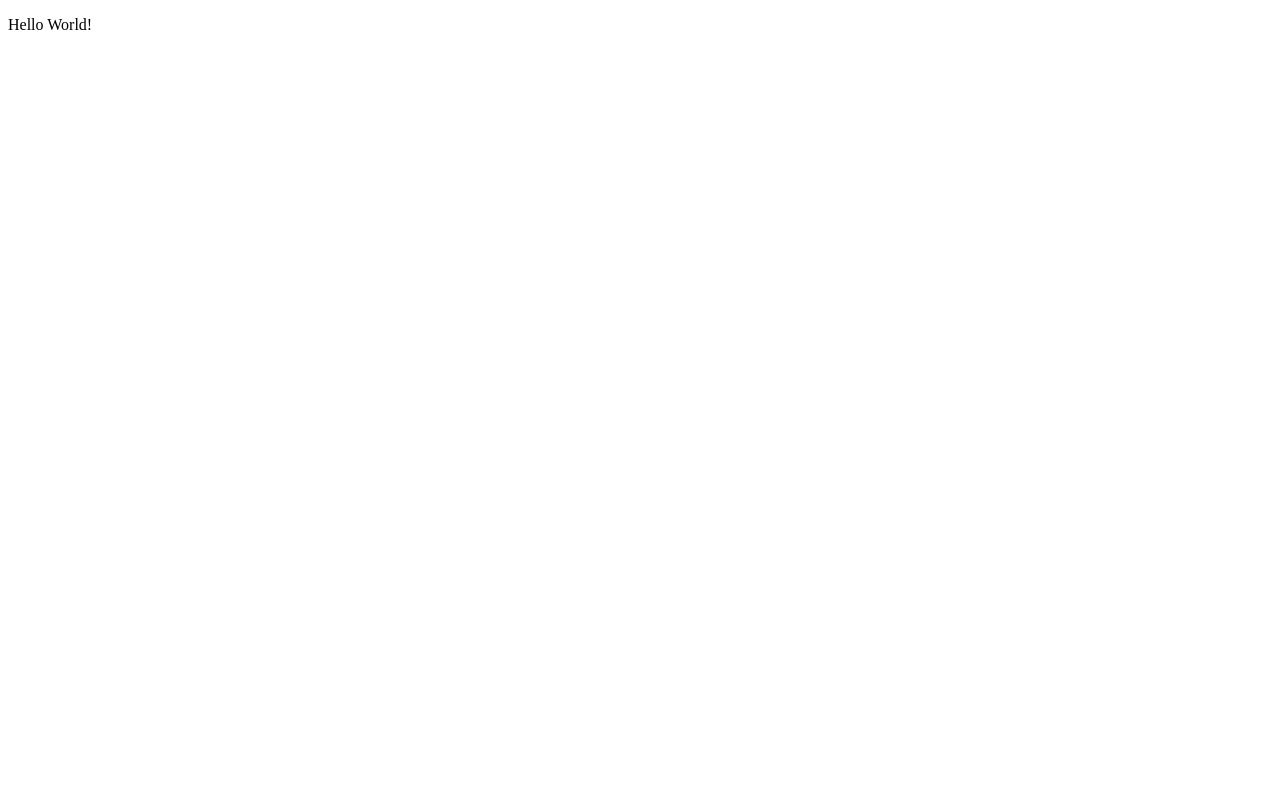
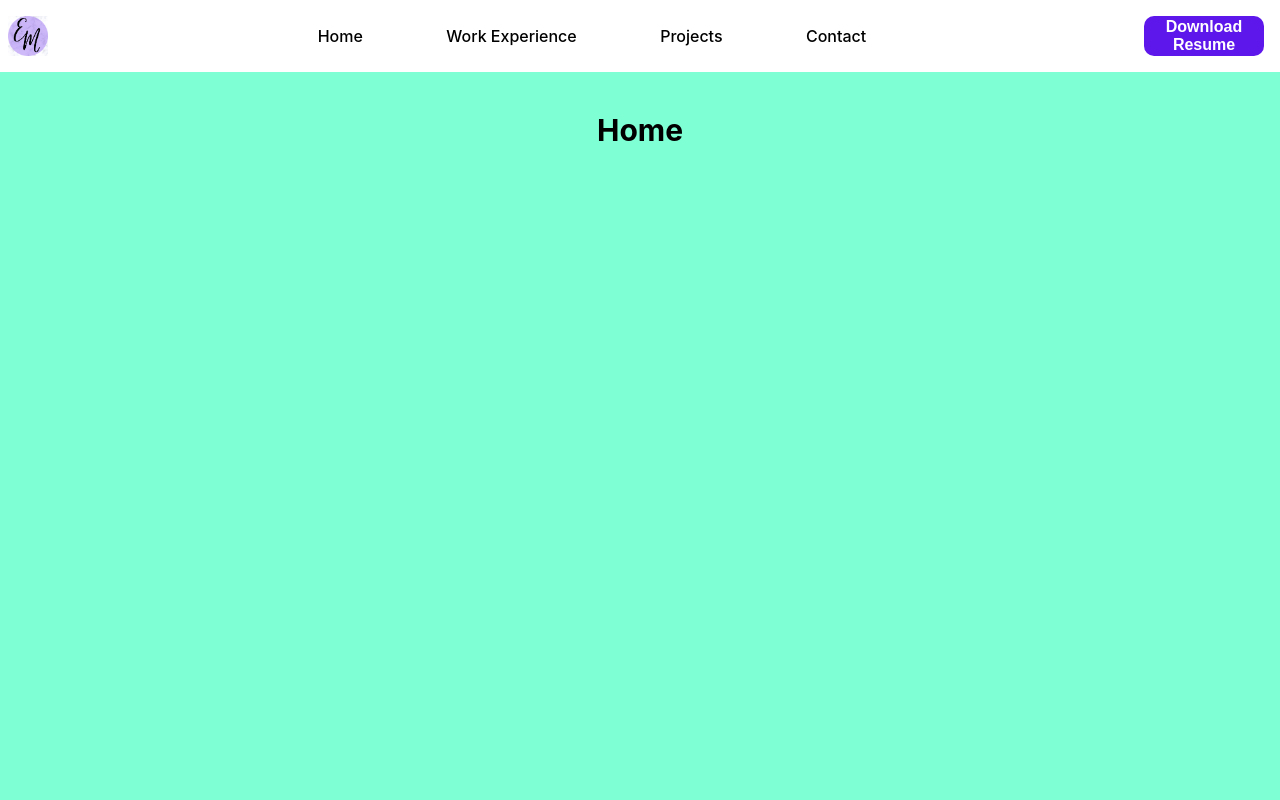
Before and after one commit to eeshamoona/personal-website-2022, a React (Create React App) app in the folder personal-website/: page / in a window 1280 px wide. Shown: the top 800 px of the page. Built offline with nearby package versions, Linux system fonts and the light colour scheme.

Commit message:
Created pages for website

```diff
--- a/personal-website/src/App.tsx
+++ b/personal-website/src/App.tsx
@@ -1,9 +1,55 @@
-import React from "react";
+import React, { useRef } from "react";
+import "./index.css";
+import "./styles/navbarStyles.css";
 
 function App() {
+  const homeSection = useRef<null | HTMLDivElement>(null);
+  const workSection = useRef<null | HTMLDivElement>(null);
+  const projectSection = useRef<null | HTMLDivElement>(null);
+  const contactSection = useRef<null | HTMLDivElement>(null);
+
+  const scrollDown = (ref: React.RefObject<HTMLDivElement>) => {
+    if (ref) {
+      window.scrollTo({
+        top: ref.current?.offsetTop,
+        behavior: "smooth",
+      });
+    }
+  };
+
   return (
     <div className="App">
-      <p> Hello World!</p>
+      <div className="navbar">
+        <img className="logo" alt="logo" src="eeshamoonalogo.png"></img>
+        <ul className="nav-links">
+          <li className="link" onClick={() => scrollDown(homeSection)}>
+            Home
+          </li>
+          <li className="link" onClick={() => scrollDown(workSection)}>
+            Work Experience
+          </li>
+          <li className="link" onClick={() => scrollDown(projectSection)}>
+            Projects
+          </li>
+          <li className="link" onClick={() => scrollDown(contactSection)}>
+            Contact
+          </li>
+        </ul>
+        <button className="resume"> Download Resume</button>
+      </div>
+
+      <div className="section section2" ref={homeSection}>
+        <h2>Home</h2>
+      </div>
+      <div className="section section3" ref={workSection}>
+        <h2>Work Experience</h2>
+      </div>
+      <div className="section section3" ref={projectSection}>
+        <h2>Projects</h2>
+      </div>
+      <div className="section section4" ref={contactSection}>
+        <h2>Contact Me</h2>
+      </div>
     </div>
   );
 }
--- /dev/null
+++ b/personal-website/src/index.css
@@ -0,0 +1,31 @@
+* {
+  margin: 0;
+  padding: 0;
+  box-sizing: border-box;
+}
+
+body {
+  font-family: -apple-system, BlinkMacSystemFont, "Segoe UI", "Roboto", "Oxygen",
+    "Ubuntu", "Cantarell", "Fira Sans", "Droid Sans", "Helvetica Neue",
+    sans-serif;
+  -webkit-font-smoothing: antialiased;
+  -moz-osx-font-smoothing: grayscale;
+}
+
+.section {
+  height: 100vh;
+  width: 100%;
+}
+
+.section2 {
+  background-color: aquamarine;
+}
+.section3 {
+  background-color: aqua;
+}
+.section4 {
+  background-color: antiquewhite;
+}
+.section5 {
+  background-color: darkgoldenrod;
+}
--- /dev/null
+++ b/personal-website/src/styles/navbarStyles.css
@@ -0,0 +1,63 @@
+.navbar {
+  position: sticky;
+  padding: 1vh;
+  top: 0;
+  width: 100%;
+  display: flex;
+  justify-content: center;
+  align-items: center;
+  gap: 50px;
+  justify-content: space-between;
+  background-color: white;
+}
+.logo {
+  width: 5vh;
+  height: 5vh;
+}
+
+.resume {
+  width: 15vh;
+  height: 5vh;
+  margin: 1vh;
+  border-radius: 10px;
+  background-color: #5e17eb;
+  color: white;
+  border: none;
+  font-size: medium;
+  font-weight: bold;
+}
+
+.nav-links {
+  display: flex;
+  justify-content: space-around;
+  align-items: center;
+  width: 50%;
+}
+
+@media (max-width: 500px) {
+  .nav-links {
+    flex-direction: column;
+  }
+}
+
+li {
+  list-style: none;
+}
+
+.link {
+  padding: 10px;
+  border-radius: 5px;
+  cursor: pointer;
+  font-weight: 500;
+  transition: all 0.5s ease-in-out;
+}
+
+.link:hover {
+  background-color: aliceblue;
+}
+
+h2 {
+  text-align: center;
+  padding: 40px;
+  font-size: 30px;
+}
```
Also changed, not shown: personal-website/src/components/NavBar.tsx (added, +11 -0 lines), 1 other file (tests, documents, lock files or other folders).
